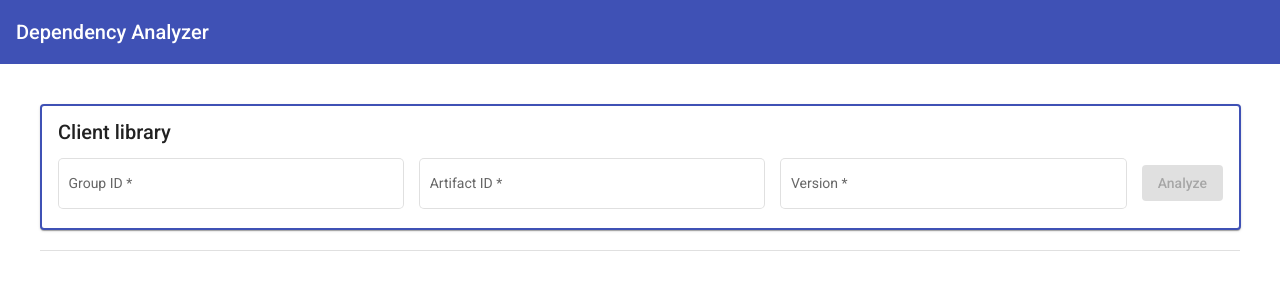
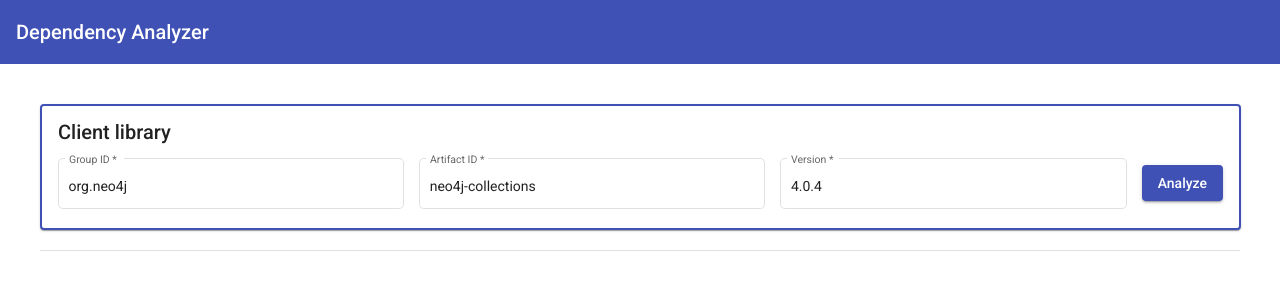
Before and after one commit to NuriaBruchTarrega/alexandria, an Angular app in the folder frontend/: page /analyze in a window 1280 px wide. Shown: the top 300 px of the page. Built offline with nearby package versions, Linux system fonts and the light colour scheme.

Commit message:
Add predefined client library

```diff
--- a/frontend/src/app/components/analyzer/form/form.component.ts
+++ b/frontend/src/app/components/analyzer/form/form.component.ts
@@ -19,9 +19,9 @@
 
   ngOnInit(): void {
     this.libraryForm = this.formBuilder.group({
-      groupID: [null, [Validators.required]],
-      artifactID: [null, Validators.required],
-      version: [null, [Validators.required]]
+      groupID: ['org.neo4j', [Validators.required]],
+      artifactID: ['neo4j-collections', Validators.required],
+      version: ['4.0.4', [Validators.required]]
     });
   }
 
```
